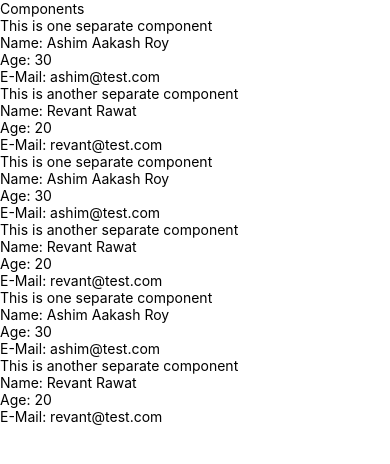
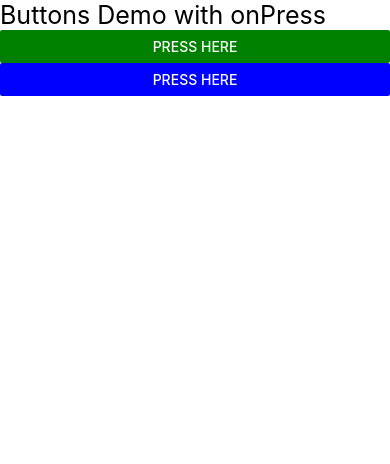
Before and after one commit to ashimaakash03/react-native-series, a React Native app: screen / in a window 390 px wide. Shown: the top 464 px of the page. Built offline with nearby package versions, Linux system fonts and the light colour scheme.

Commit message:
demonstrated buttons and handling onPress event

```diff
--- a/App.tsx
+++ b/App.tsx
@@ -3,22 +3,19 @@ import {Text, View, Button} from 'react-native';
 import FirstComponent from './components/FirstComponent.tsx';
 import SecondComponent from './components/SecondComponent.tsx';
 const App = (): React.JSX.Element => {
+
+const handlePress=(value:string)=>{
+console.warn(value)
+}
   return (
 
       <View>
-        <Text>Components</Text>
-        <FirstComponent/>
-        <SecondComponent/>
-        <FirstComponent/>
-        <SecondComponent/>
-        <FirstComponent/>
-        <SecondComponent/>
+        <Text style={{fontSize: 25, color: "black"}}>Buttons Demo with onPress</Text>
+        <Button title="Press Here" onPress={handlePress} color="green"/>
+        <Button title="Press Here" onPress={()=>handlePress("Hi Y'all")} color="blue"/>
       </View>
 
   );
 };
 
-
-
-
 export default App;
```
